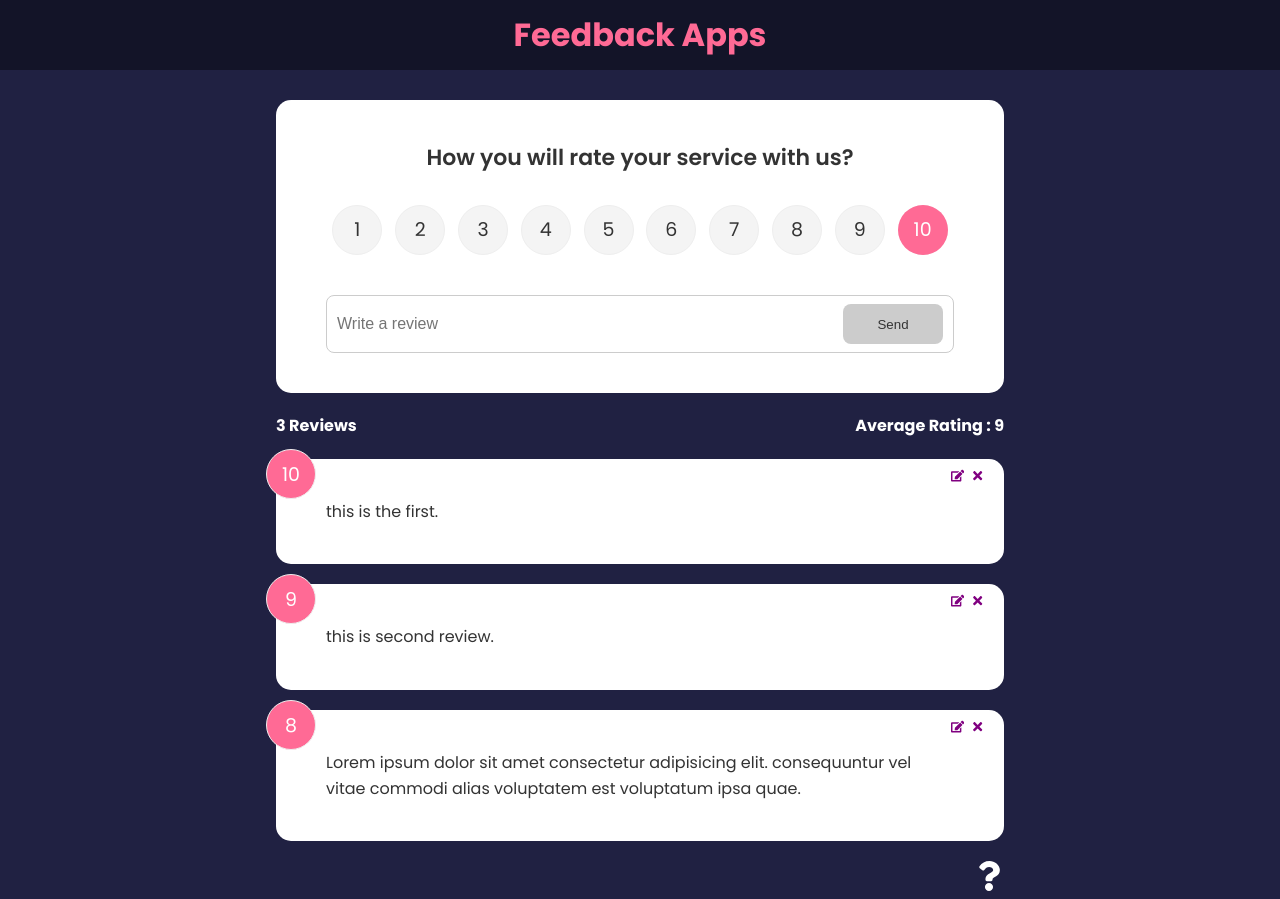
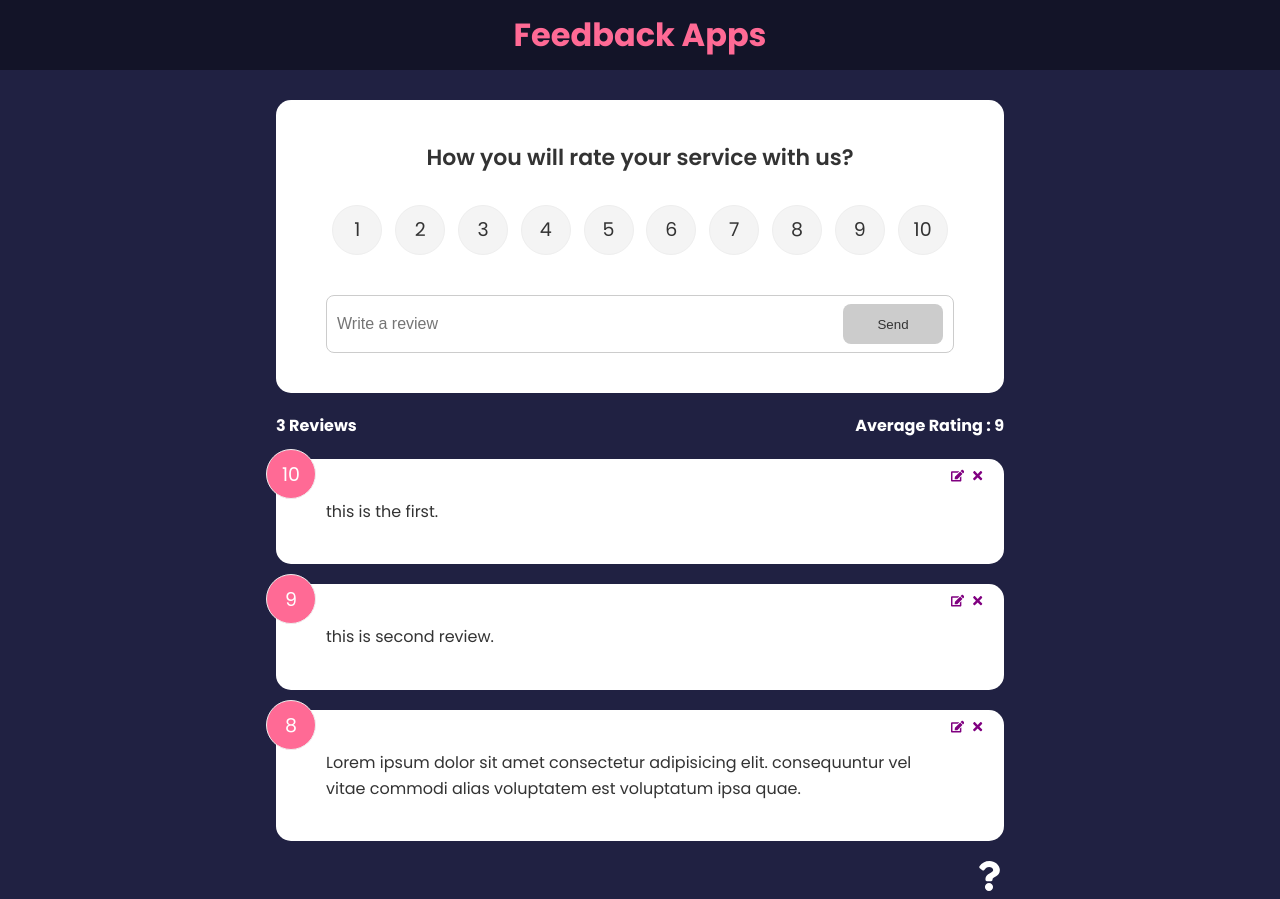
Before and after one commit to adittanu/Feedback-app, a React (Create React App) app: page / in a window 1280 px wide. Built offline with nearby package versions, Linux system fonts and the light colour scheme.

Commit message:
set temporary from edit

```diff
--- a/src/components/FeedbackForm.jsx
+++ b/src/components/FeedbackForm.jsx
@@ -1,4 +1,4 @@
-import { useState, useContext } from "react"
+import { useState, useContext, useEffect } from "react"
 import RatingSelect from "./RatingSelect"
 import Button from "./shared/Button"
 import Card from "./shared/Card"
@@ -10,7 +10,15 @@
     const [message, setMessage] = useState('')
     const [rating, setRating] = useState(5)
 
-    const { addFeedback } = useContext(FeedbackContext)
+    const { addFeedback, feedbackTemp } = useContext(FeedbackContext)
+
+    useEffect(() => {
+        if(feedbackTemp.isEdit === true) {
+            setText(feedbackTemp.item.text)
+            setRating(feedbackTemp.item.rating)
+            setBtnDisabled(false)
+        }
+    }, [feedbackTemp])
 
     const handleTextChange = (e) => {
         if (text === "" || text == null){
--- a/src/components/RatingSelect.jsx
+++ b/src/components/RatingSelect.jsx
@@ -1,11 +1,16 @@
 import PropTypes from 'prop-types'
-import { useState } from 'react'
-
+import { useEffect, useState, useContext } from 'react'
+import FeedbackContext from '../context/FeedbackContext'
 function RatingSelect({ select }) {
     const [selected, setSelected] = useState(10)
+    const {feedbackTemp} = useContext(FeedbackContext)
+
+    useEffect(() => {
+        setSelected(feedbackTemp.item.rating)
+    }, [feedbackTemp])
+
     const handleChange = (e) => {
         let value = +e.currentTarget.value;
-        // console.log("🚀 ~ file: RatingSelect.jsx ~ line 8 ~ handleChange ~ value", typeof parseFloat(value))
         setSelected(value)
         select(value)
     }
--- a/src/context/FeedbackContext.js
+++ b/src/context/FeedbackContext.js
@@ -8,7 +8,7 @@
     const [feedback, setFeedback] = useState(FeedbackData)
 
     // eslint-disable-next-line no-unused-vars
-    const [feedbackEdit, setFeedbackEdit] = useState({
+    const [feedbackTemp, setFeedbackTemp] = useState({
         item : {},
         isEdit : false
     })
@@ -28,7 +28,7 @@
 
     // * Move Feedback to edit
     const editFeedback = (item) => {
-        setFeedbackEdit({
+        setFeedbackTemp({
             item,
             isEdit : true
         })
@@ -40,7 +40,8 @@
                 feedback,
                 deleteFeedback,
                 addFeedback,
-                editFeedback
+                editFeedback,
+                feedbackTemp
             }}>
             {children}
         </FeedbackContext.Provider>
```
